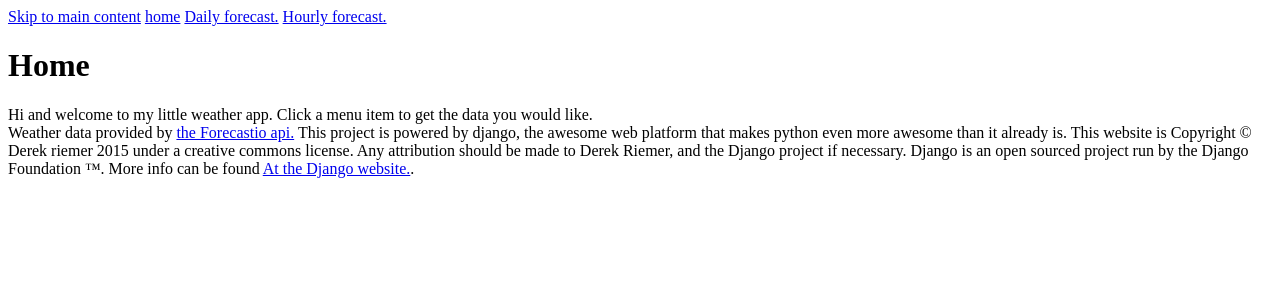
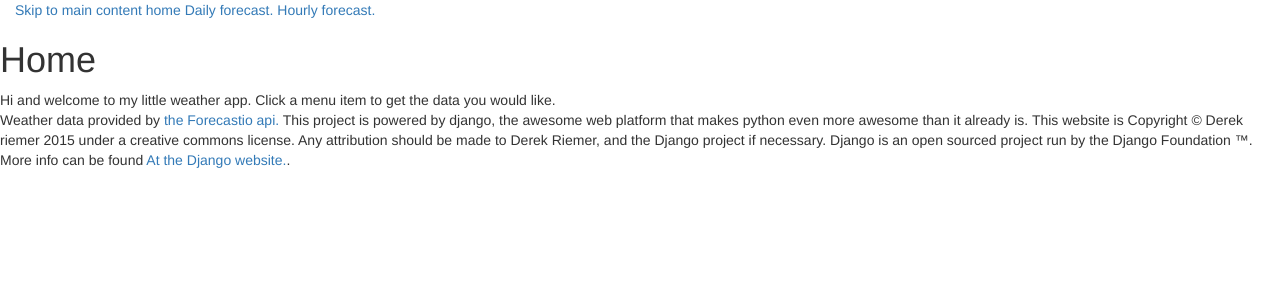
Before and after one commit to derekriemer/derek-django, a Django app: page /weather/ in a window 1280 px wide. Shown: the top 300 px of the page. Run offline with Django 3.2, Linux system fonts and the light colour scheme; some libraries are stand-ins or nearby versions.

Commit message:
woopsi, don't put the footer text under the text of the table.

```diff
--- a/get_weather/templates/get_weather/base.htm
+++ b/get_weather/templates/get_weather/base.htm
@@ -1,21 +1,32 @@
+<!doctype HTML>
 <html>
 <head>
 <title> {% block title %} {% endblock %} </title>
+<!-- Latest compiled and minified CSS -->
+<link rel="stylesheet" href="https://maxcdn.bootstrapcdn.com/bootstrap/3.3.4/css/bootstrap.min.css">
+
+<!-- Optional theme -->
+<link rel="stylesheet" href="https://maxcdn.bootstrapcdn.com/bootstrap/3.3.4/css/bootstrap-theme.min.css">
+
+<!-- Latest compiled and minified JavaScript -->
+<script src="https://maxcdn.bootstrapcdn.com/bootstrap/3.3.4/js/bootstrap.min.js"></script>
 {% block files %}
 
 {% endblock %}
 </head>
 <body>
+<div class="container-fluid">
 {% include "get_weather/menu.htm" %}
-<div role="main" id="main">
+<div role="main" id="main" class="row">
 <h1 id="skip">{% block header %} {% endblock %}</h1>
 {% block main %}
 
 {% endblock %}</div>
-<footer style="width:100%;height:20%;top:80%;">
+<footer class="row">
 Weather data provided by <a href="http://forecast.io/"> the Forecastio api.</a>
 This project is powered by django, the awesome web platform that makes python even more awesome than it already is.
 This website is Copyright &copy; Derek riemer 2015 under a  creative commons license. Any attribution should be made to Derek Riemer, and the Django project if necessary. Django is an open sourced project run by the Django Foundation &trade;. More info can be found <a href="https://www.djangoproject.com/"> At the Django website.</a>.
 </footer>
+</div>
 </body>
 </html>
```
